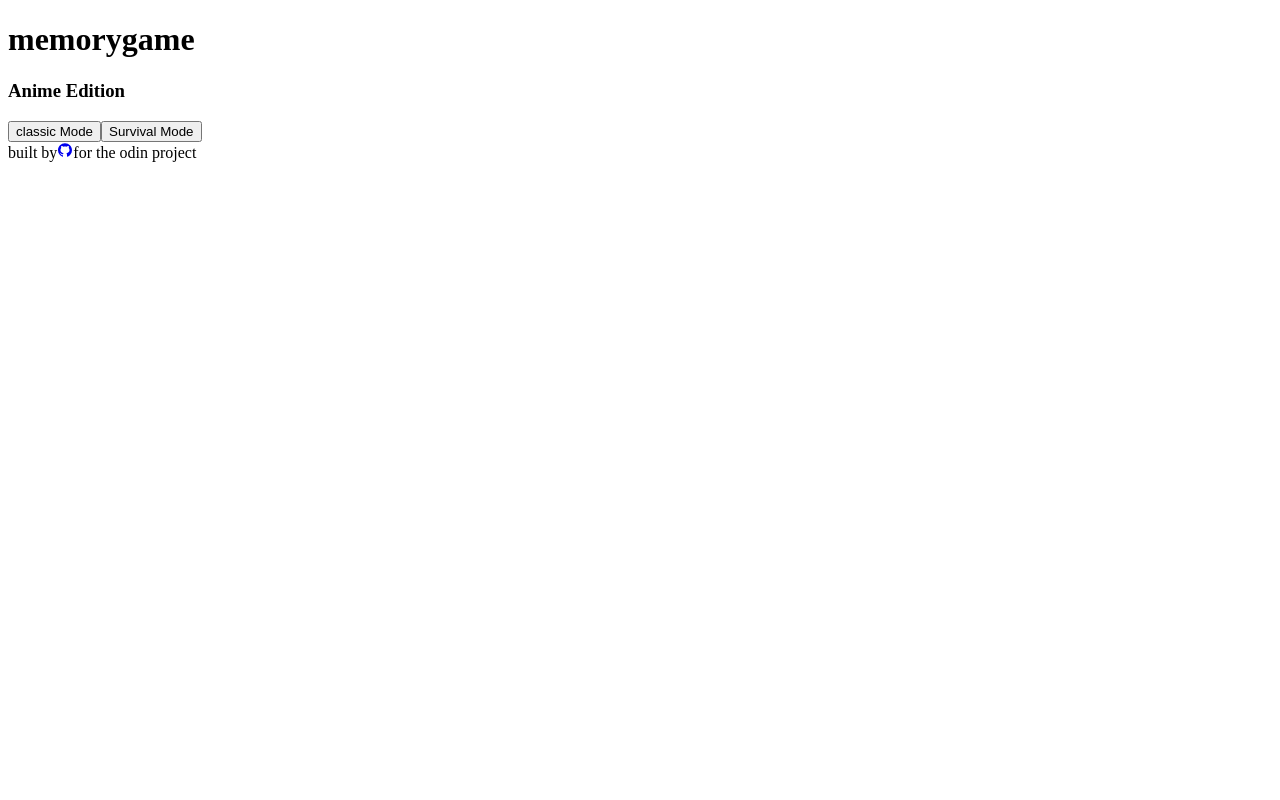
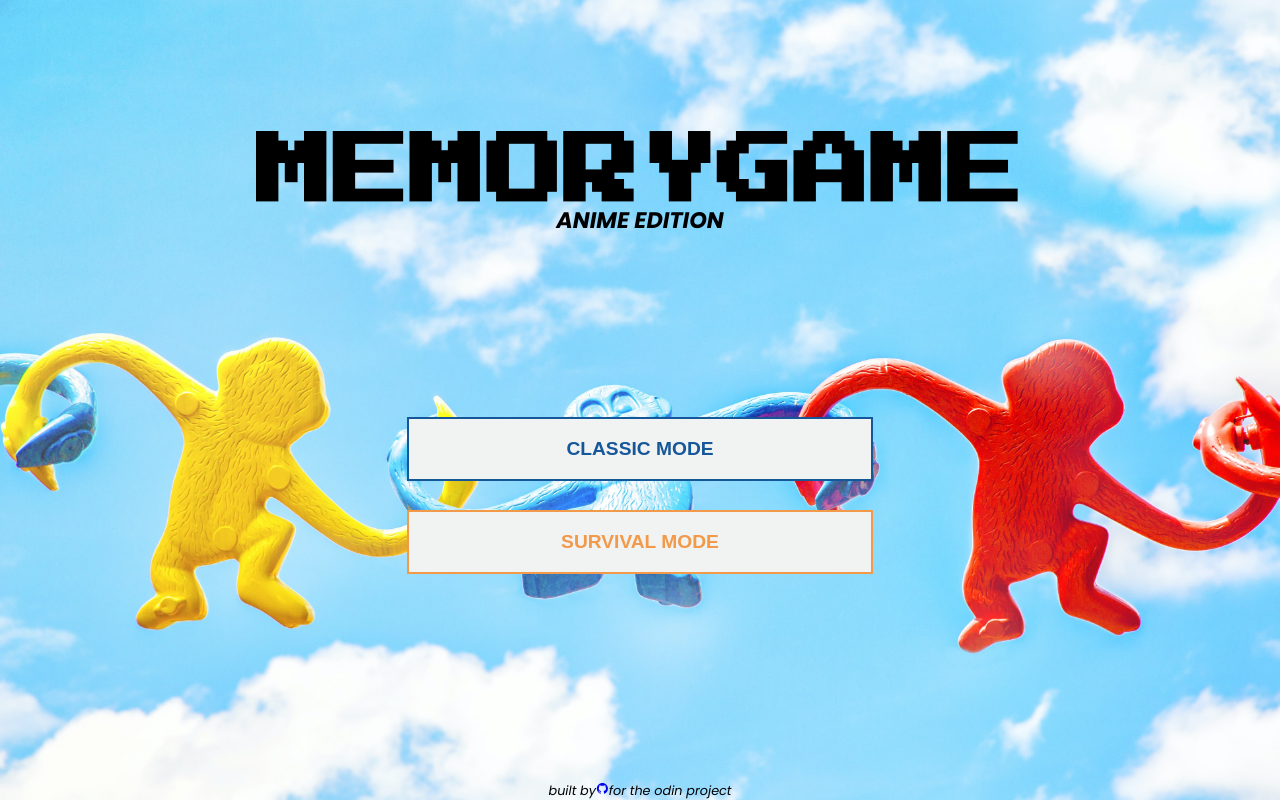
Before and after one commit to eniiku/memory-game, a React (Create React App) app: page / in a window 1280 px wide. Built offline with nearby package versions, Linux system fonts and the light colour scheme.

Commit message:
style component

```diff
--- a/public/index.html
+++ b/public/index.html
@@ -4,6 +4,18 @@
     <meta charset="UTF-8" />
     <meta http-equiv="X-UA-Compatible" content="IE=edge" />
     <meta name="viewport" content="width=device-width, initial-scale=1.0" />
+    <link rel="preconnect" href="https://fonts.googleapis.com" />
+    <link rel="preconnect" href="https://fonts.gstatic.com" crossorigin />
+    <link
+      href="https://fonts.googleapis.com/css2?family=Press+Start+2P&display=swap"
+      rel="stylesheet"
+    />
+    <link rel="preconnect" href="https://fonts.googleapis.com" />
+    <link rel="preconnect" href="https://fonts.gstatic.com" crossorigin />
+    <link
+      href="https://fonts.googleapis.com/css2?family=Poppins:ital,wght@1,400;1,700&family=Press+Start+2P&display=swap"
+      rel="stylesheet"
+    />
     <title>Memory game</title>
   </head>
   <body>
--- a/src/App.css
+++ b/src/App.css
@@ -0,0 +1,115 @@
+:root {
+  --btn-alpha: #155799;
+  --btn-beta: #f2994a;
+}
+
+* {
+  margin: 0;
+  padding: 0;
+  box-sizing: border-box;
+}
+
+html,
+body {
+  height: 100%;
+  font-family: 'Poppins', sans-serif;
+}
+
+button {
+  cursor: pointer;
+  padding: 1em 2em;
+}
+
+.home-page {
+  height: 100vh;
+  background: url(./assets/park-troopers-RAtKWVlfdf4-unsplash.jpg);
+  background-repeat: no-repeat;
+  background-size: cover;
+  display: flex;
+  flex-direction: column;
+  justify-content: space-between;
+  align-items: center;
+}
+
+.home-page .text {
+  text-transform: uppercase;
+  margin-top: 7em;
+  display: flex;
+  flex-direction: column;
+  justify-content: center;
+  align-items: center;
+  font-size: 1.2rem;
+  font-weight: 700;
+}
+
+.home-page .text h1 {
+  font-family: 'Press Start 2P', cursive;
+  font-size: 4.8rem;
+  margin-bottom: -0.5rem;
+}
+
+.home-page .buttons button {
+  width: 100%;
+  text-transform: uppercase;
+  font-size: 1.2rem;
+  font-weight: 700;
+  margin-bottom: 1.5em;
+}
+
+.home-page .buttons button:target {
+  box-shadow: rgb(255, 255, 255) 10px 10px 0px -3px, rgb(31, 193, 27) 10px 10px;
+}
+
+.btn {
+  border: 2px solid var(--btn-alpha);
+  color: var(--btn-alpha);
+  background-color: #f1f2f2;
+  transition: all 0.25s ease-in-out;
+}
+.btn:hover {
+  background-color: var(--btn-alpha);
+  border-color: var(--btn-alpha);
+  color: #f1f2f2;
+}
+.btn:active {
+  background-color: var(--btn-alpha);
+  border-color: var(--btn-alpha);
+  color: #f1f2f2;
+  box-shadow: none;
+}
+.btn:focus,
+.btn:active:focus {
+  background-color: var(--btn-alpha);
+  border-color: var(--btn-alpha);
+  color: #f1f2f2;
+  outline: 5px auto var(--btn-alpha);
+}
+
+.btn-secondary {
+  border: 2px solid var(--btn-beta);
+  color: var(--btn-beta);
+  background-color: #f1f2f2;
+  transition: all 0.25s ease-in-out;
+}
+.btn-secondary:hover {
+  background-color: var(--btn-beta);
+  border-color: var(--btn-beta);
+  color: #f1f2f2;
+}
+.btn-secondary:active {
+  background-color: var(--btn-beta);
+  border-color: var(--btn-beta);
+  color: #f1f2f2;
+  box-shadow: none;
+}
+.btn-secondary:focus,
+.btn-secondary:active:focus {
+  background-color: var(--btn-beta);
+  border-color: var(--btn-beta);
+  color: #f1f2f2;
+  outline: 5px auto var(--btn-beta);
+}
+
+.home-page footer {
+  font-size: 0.8em;
+}
```
Also changed, not shown: src/assets/park-troopers-RAtKWVlfdf4-unsplash.jpg (added).
